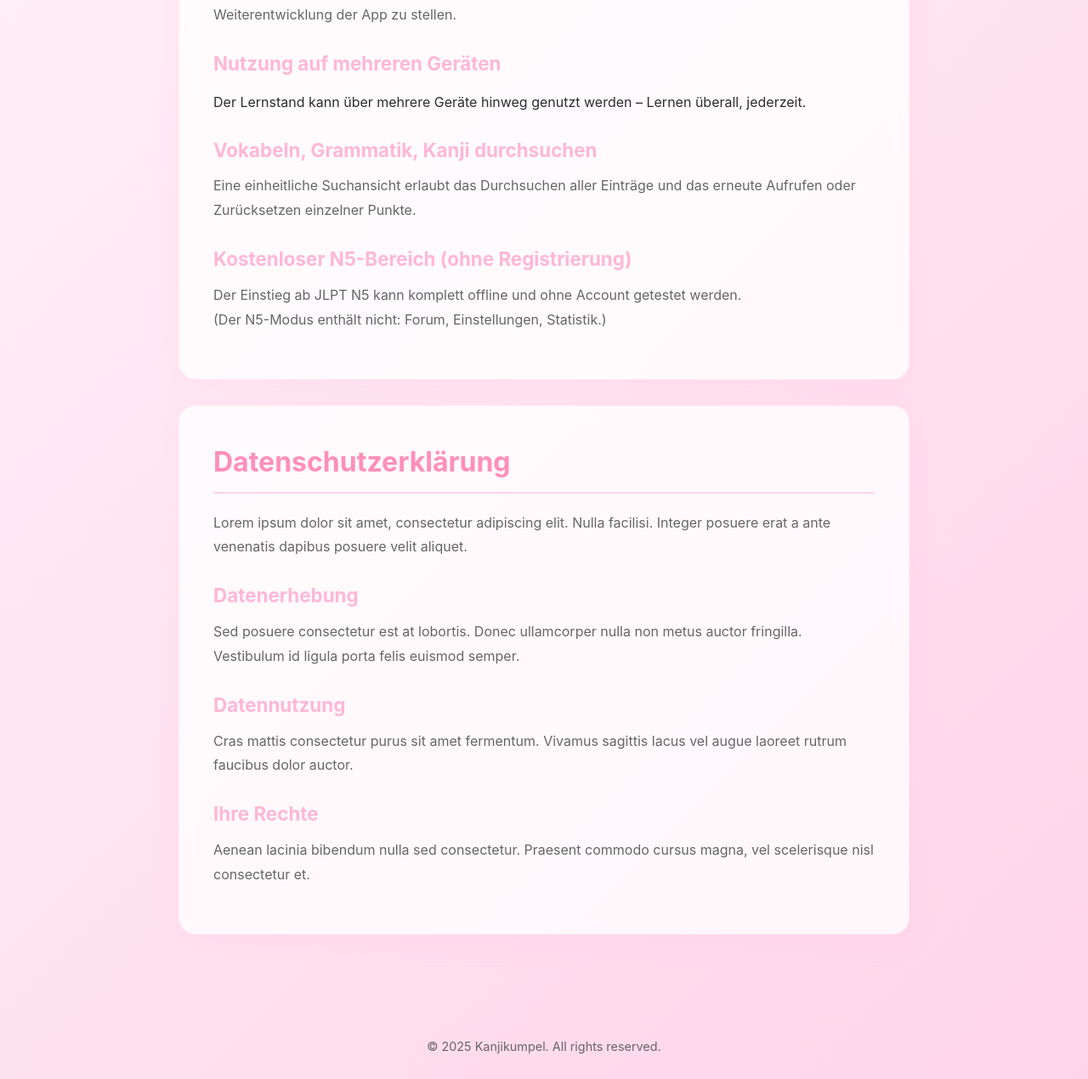
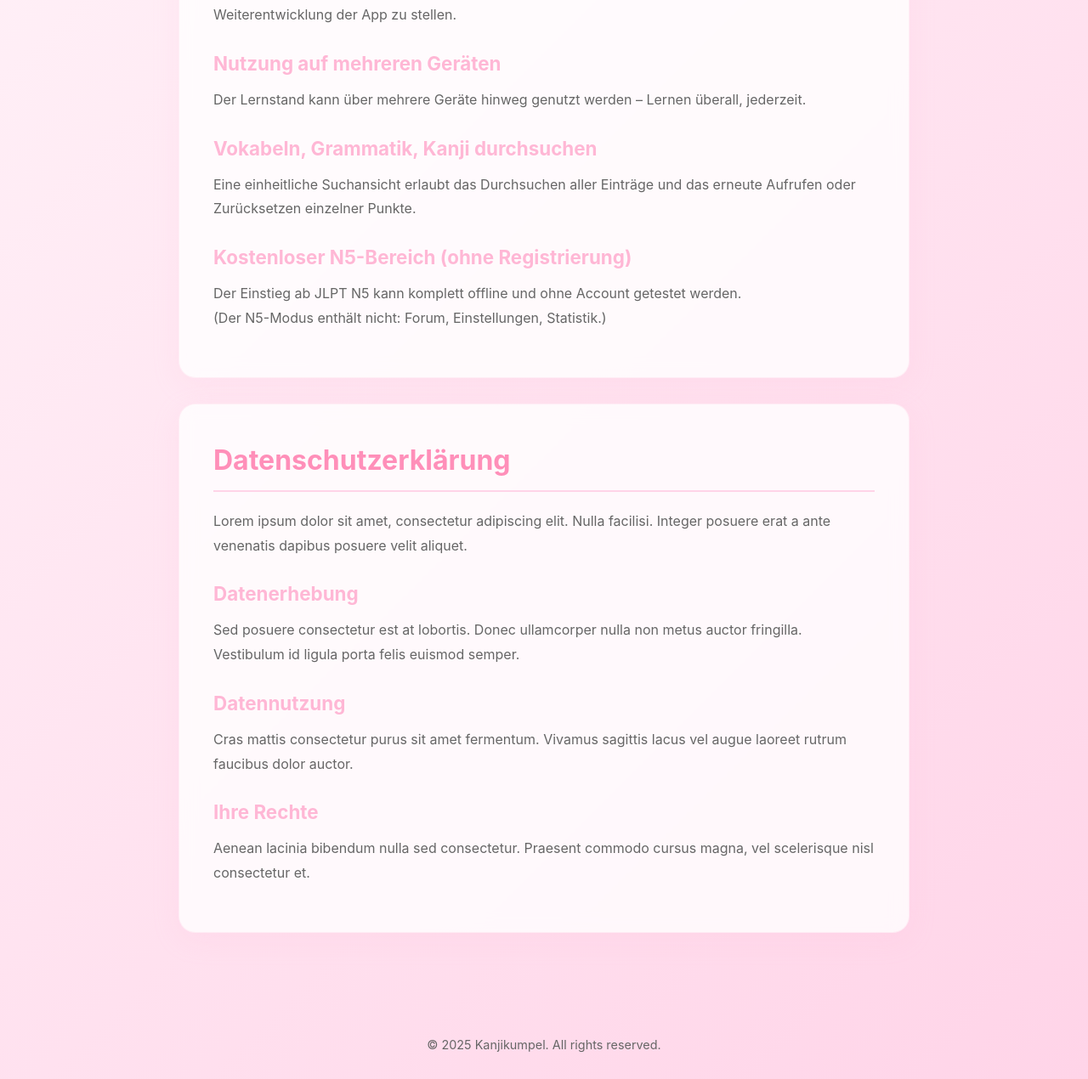
Before and after one commit to h-winkel/jlpt_app_website, a Jekyll site: the page built from de/index.html, in a window 1280 px wide. Shown: the part 1529-2799 px from the top of the page at 85% size. Built offline with Jekyll 4.4.1, drawn with Linux system fonts in a browser that asks for light colours.

```diff
--- a/de/index.html
+++ b/de/index.html
@@ -46,7 +46,7 @@ Jeder Grammatikpunkt kann zudem als Referenzeintrag nachgeschlagen werden.
 <p>Ein kleines Forum ermöglicht es, Feedback zu geben, Funktionswünsche zu äußern und Fragen zur Weiterentwicklung der App zu stellen.</p>
 
 <h3>Nutzung auf mehreren Geräten</h3>
-</p>Der Lernstand kann über mehrere Geräte hinweg genutzt werden – Lernen überall, jederzeit.</p>
+<p>Der Lernstand kann über mehrere Geräte hinweg genutzt werden – Lernen überall, jederzeit.</p>
 
 <h3>Vokabeln, Grammatik, Kanji durchsuchen</h3>
 <p>Eine einheitliche Suchansicht erlaubt das Durchsuchen aller Einträge und das erneute Aufrufen oder Zurücksetzen einzelner Punkte.</p>
```
